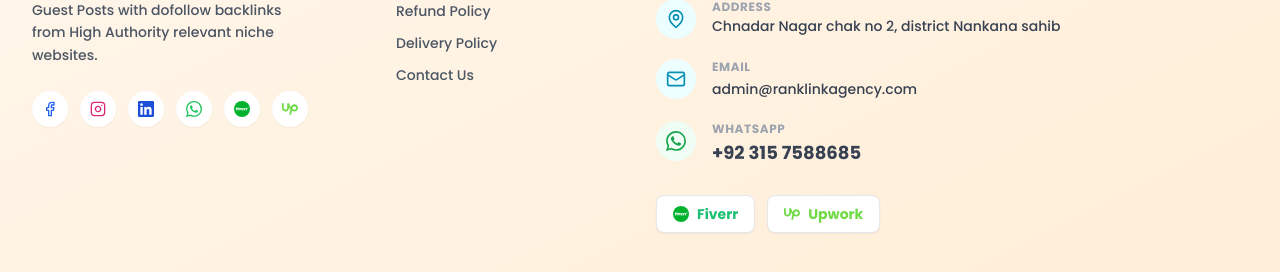
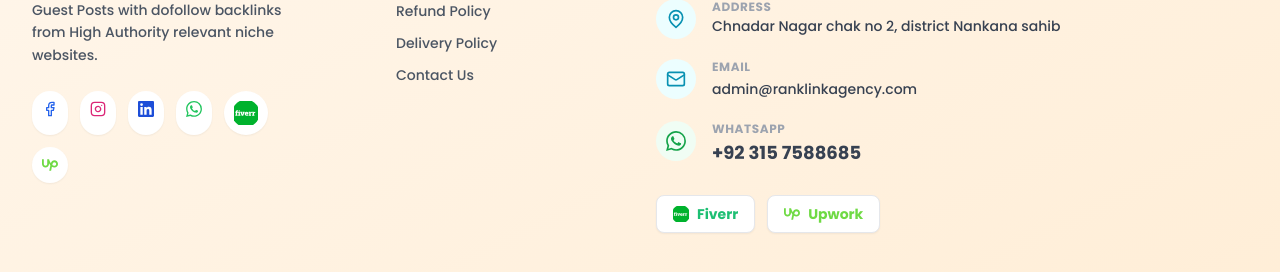
Before and after one commit to ranklink-agency/Official-Site, a Next.js app: page /contact-us in a window 1280 px wide. Shown: the part 2211-2483 px from the top of the page. Built offline with nearby package versions, Linux system fonts and the light colour scheme.

Commit message:
fix: crop Fiverr SVG viewBox to wordmark + larger icon size in footer

```diff
--- a/components/Footer.tsx
+++ b/components/Footer.tsx
@@ -94,7 +94,7 @@ export default function Footer() {
                   title={label}
                   className={`p-2.5 bg-white rounded-full shadow-sm hover:shadow-md hover:-translate-y-1 transition-all duration-300 ${color}`}
                 >
-                  <Icon className="w-4 h-4" />
+                  <Icon className={label === "Fiverr" ? "w-6 h-6" : "w-4 h-4"} />
                 </a>
               ))}
             </div>
--- a/components/ui/SocialIcons.tsx
+++ b/components/ui/SocialIcons.tsx
@@ -8,11 +8,9 @@ export function WhatsAppIcon({ className = "w-5 h-5" }: { className?: string })
 
 export function FiverrIcon({ className = "w-5 h-5" }: { className?: string }) {
   return (
-    <svg className={className} height="2500" width="2500" xmlns="http://www.w3.org/2000/svg" viewBox="0 0 400 400">
+    <svg className={className} xmlns="http://www.w3.org/2000/svg" viewBox="28 140 350 110" style={{ display: 'block' }}>
       <circle cx="200" cy="200" fill="#00b22d" r="200"/>
       <g fill="#fff">
-        <path d="M364.4 162.7c0-6.6-5.2-12-11.8-12-6.4 0-11.7 5.3-11.7 12 0 6.6 5.2 12 11.7 12 6.6.1 11.8-5.3 11.8-12zm-11.8 8.7c-4.5 0-8-3.8-8-8.7 0-4.8 3.5-8.6 8-8.6 4.6 0 8.2 3.8 8.2 8.6 0 4.9-3.6 8.7-8.2 8.7z"/>
-        <path d="M355.8 163.7c.6-.2 1.9-1.1 1.9-3 0-2.3-1.5-3.7-4-3.7h-5.3v11.3h3.5v-3.8h.9l1.6 3.8h3.8l-2.1-3.9c-.2-.6-.3-.7-.3-.7zm-3-1.6h-.9v-2.7h.9c.8 0 1.2.4 1.2 1.3.1.9-.4 1.4-1.2 1.4z"/>
         <circle cx="104.6" cy="163" r="9"/>
         <path d="M114 177.9H72.8v-2.7c0-5.3 5.3-5.4 8-5.4 3.1 0 4.5.3 4.5.3v-14.6s-2.8-.4-6.6-.4c-8.6 0-24.5 2.4-24.5 20.6v2.3h-7.5v13.5h7.5V220h-7v13.5H81V220h-8.2v-28.5h22.5V220h-7v13.5H121V220h-7zm70 0h-29.5v13.5h5l-6.4 20c-1.2 3.3-1.5 7.3-1.5 7.3h-.4s-.3-4-1.5-7.3l-6.4-20h5v-13.5h-29.5v13.5h6.2l15.4 42h22l15.4-42h6.2zm54.6 25.5c0-15.4-9.3-26.8-25.8-26.8-17.9 0-28.9 12.7-28.9 29 0 14.8 10.7 29.1 30.5 29.1 15 0 23.9-7.8 23.9-7.8l-6.8-12.9s-7.4 5.3-15.6 5.3c-5.9 0-11.5-3.1-12.9-10.2h35.2c-.1-.1.4-3.9.4-5.7zm-35.2-4.6c1-4.3 3.6-8.2 8.9-8.2 4.1 0 7 3.8 7 8.2zm114.1-8.1h-.2s.2-1.1.2-2.8V185c0-5.1-2.8-7.1-7.9-7.1h-17.5v13.5h5.2c1.5 0 2.4.9 2.4 2.4V220h-7.5v13.5h33.7V220h-7.5v-8.1c0-10.1 5-16.7 15.3-16.7 2.3 0 3.8.3 3.8.3v-18.3s-1.1-.2-2.2-.2c-8.4-.1-15.4 6.1-17.8 13.7zm-49.3 0h-.2s.2-1.1.2-2.8V185c0-5.1-2.8-7.1-7.9-7.1h-17.5v13.5h5.2c1.5 0 2.4.9 2.4 2.4V220h-7.5v13.5h33.7V220h-7.5v-8.1c0-10.1 5-16.7 15.3-16.7 2.3 0 3.8.3 3.8.3v-18.3s-1.1-.2-2.2-.2c-8.5-.1-15.5 6.1-17.8 13.7z"/>
       </g>
```
